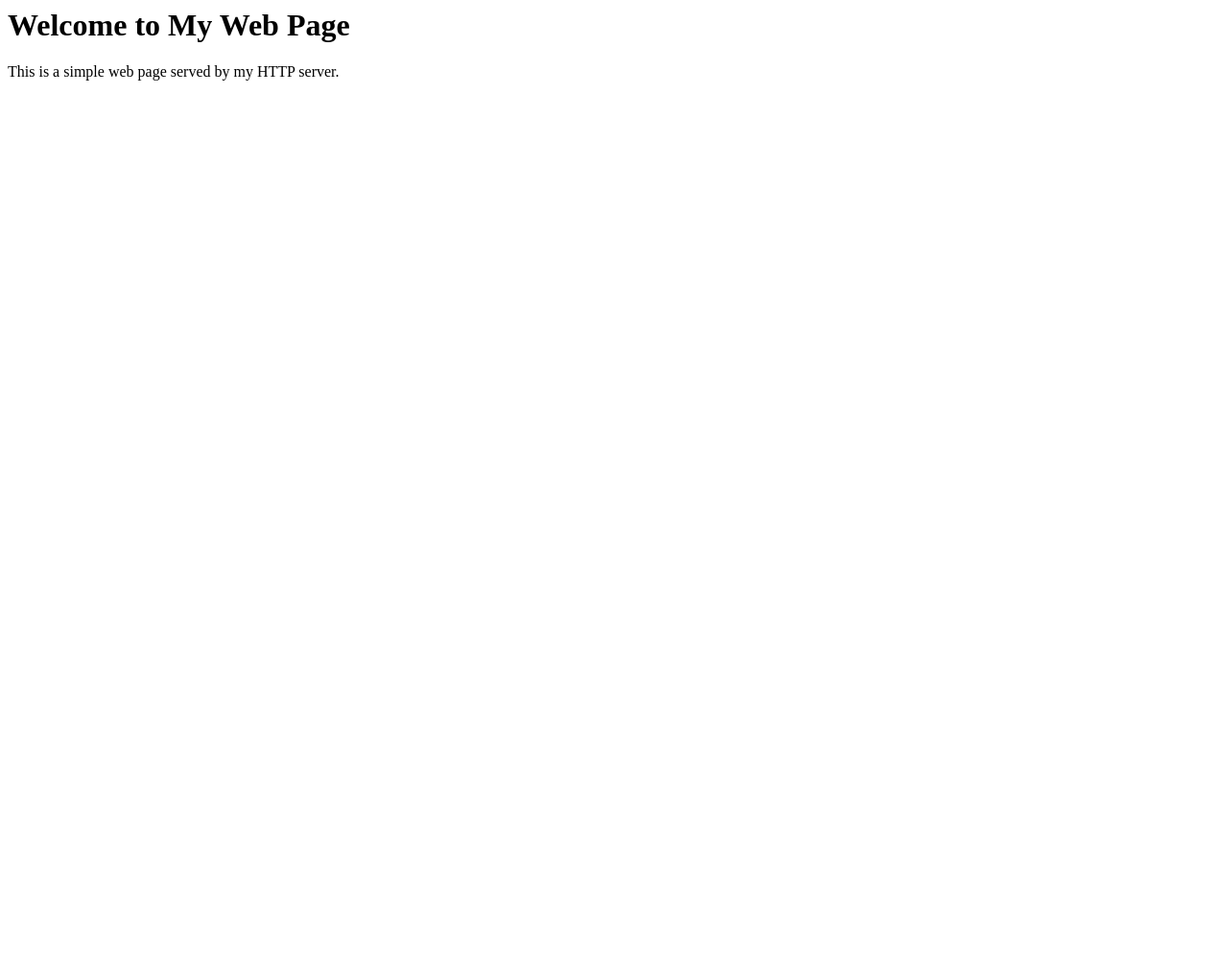
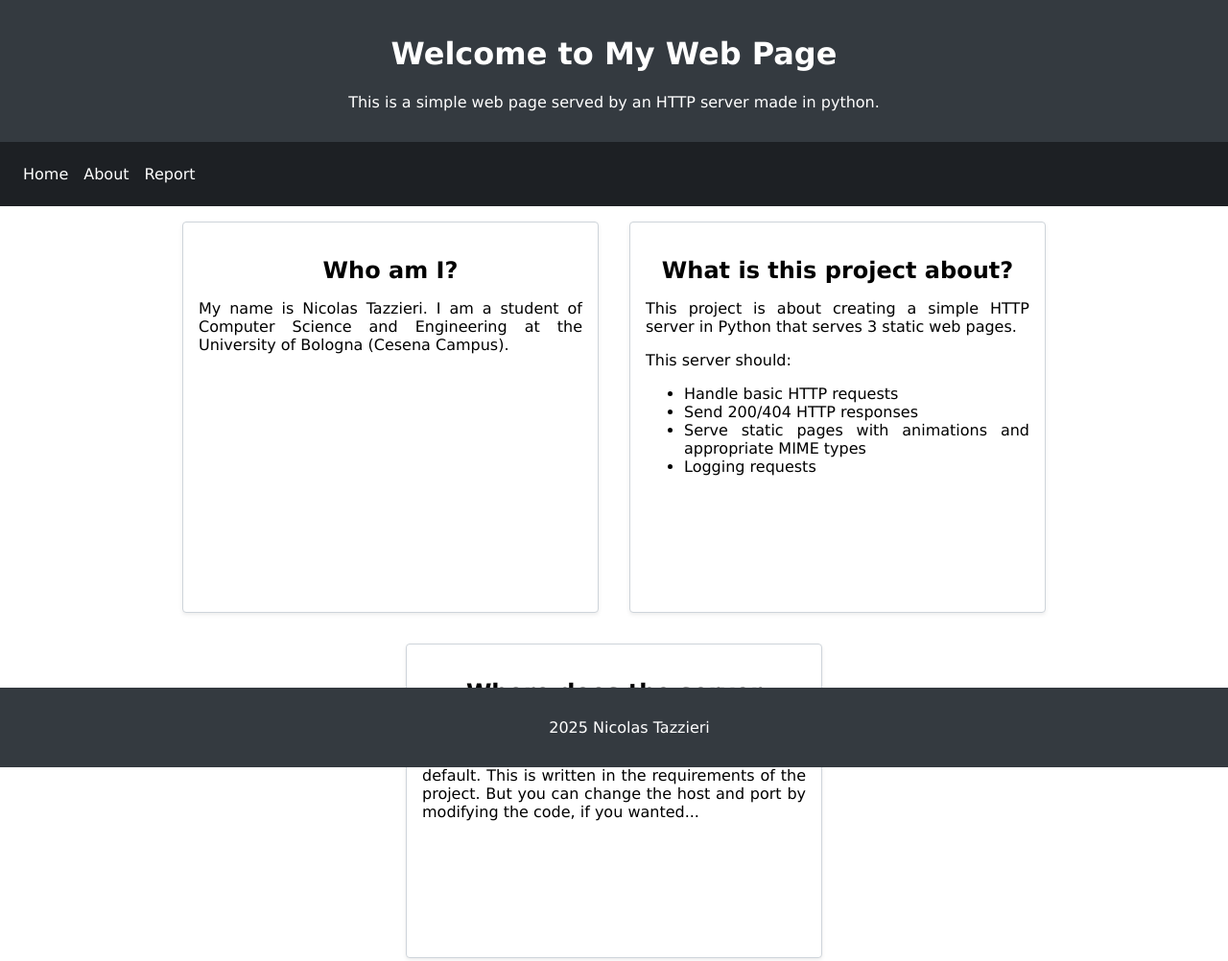
Before and after one commit to ntazzieri/network-programming-project, a plain HTML site: page www/index.html in a window 1280 px wide. Shown: the whole page at 96% size. Before the commit the page ends 800 px from the top, so only its background shows below. Drawn offline with Linux system fonts and the light colour scheme.

Commit message:
add: enhanced index.html structure and styling, created style.css for layout

```diff
--- a/www/index.html
+++ b/www/index.html
@@ -3,10 +3,44 @@
             <meta charset="UTF-8">
             <meta name="viewport" content="width=device-width, initial-scale=1.0">
             <title>My Web Page</title>
-            <link rel="stylesheet" href="styles.css">
+            <link rel="stylesheet" href="style.css">
     </head>
     <body>
-        <h1>Welcome to My Web Page</h1>
-        <p>This is a simple web page served by my HTTP server.</p>
+        <header>
+            <h1>Welcome to My Web Page</h1>
+            <p>This is a simple web page served by an HTTP server made in python.</p>
+        </header>
+        <nav>
+            <ul>
+                <li><a href="index.html">Home</a></li>
+                <li><a href="about.html">About</a></li>
+                <li><a href="report.html">Report</a></li>
+            </ul>
+        </nav>
+        <div class="card-area">
+            <div class="card">
+                <h2>Who am I?</h2>
+                <p>My name is Nicolas Tazzieri. I am a student of Computer Science and Engineering at the University of Bologna (Cesena Campus).</p>
+            <!-- Add image-->
+            </div>
+            <div class="card">
+                <h2>What is this project about?</h2>
+                <p>This project is about creating a simple HTTP server in Python that serves 3 static web pages.</p>
+                <p>This server should:</p>
+                <ul>
+                    <li>Handle basic HTTP requests</li>
+                    <li>Send 200/404 HTTP responses</li>
+                    <li>Serve static pages with animations and appropriate MIME types</li>
+                    <li>Logging requests</li>
+                </ul>
+            </div>
+            <div class="card">
+                <h2>Where does the server respond?</h2>
+                <p>The server responds on <code>http://localhost:8080</code> by default. This is written in the requirements of the project. But you can change the host and port by modifying the code, if you wanted...</p>
+            </div>
+        </div>
+        <footer>
+            <p>2025 Nicolas Tazzieri</p>
+        </footer>
     </body>
 </html>
--- /dev/null
+++ b/www/style.css
@@ -0,0 +1,68 @@
+body {
+    font-family: Verdana, Geneva, Tahoma, sans-serif;
+    margin: 0;
+}
+
+.card {
+    background-color: #FFFFFF;
+    border: 1px solid #ced4da;
+    border-radius: 0.25rem;
+    width: 25rem;
+    padding: 1rem;
+    margin: 1rem;
+    box-shadow: 0 0.125rem 0.25rem rgba(0, 0, 0, 0.075);
+    text-align: justify;
+}
+
+.card > h2 {
+    font-size: 1.5rem;
+    margin-bottom: 0.5rem;
+    text-align: center;
+}
+
+.card-area {
+    display: flex;
+    flex-wrap: wrap;
+    justify-content: center;
+    width: 100%;
+    height: 100%;
+}
+
+nav {
+    background-color: #1d2024;
+    color: #FFFFFF;
+    padding: 0.5rem;
+    margin: 0;
+}
+
+nav > ul {
+    list-style: none;
+    padding: 1rem;
+    margin: 0;
+    display: flex;
+}
+nav > ul > li {
+    margin-right: 1rem;
+}
+
+nav a {
+    color: #FFFFFF;
+    text-decoration: none;
+}
+
+header {
+    background-color: #343a40;
+    color: #FFFFFF;
+    padding: 1rem;
+    text-align: center;
+}
+
+footer {
+    background-color: #343a40;
+    color: #FFFFFF;
+    padding: 1rem;
+    text-align: center;
+    position: fixed;
+    bottom: 0;
+    width: 100%;
+}
```
Also changed, not shown: page404.html (+2 -0 lines).
